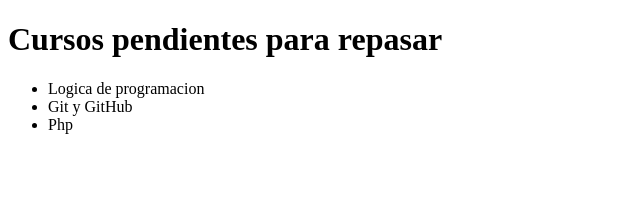
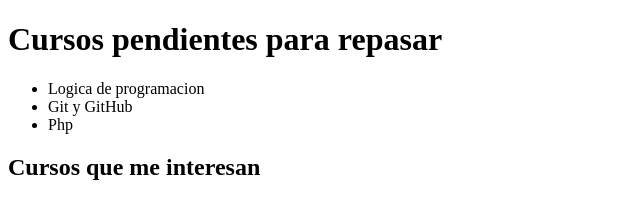
Before and after one commit to fifu/Git-Ejercicio2, a plain HTML site: page index.html in a window 1280 px wide. Shown: the whole page, without its empty margins (0-640 px from the left). Drawn offline with Linux system fonts and the light colour scheme.

Commit message:
Agregando titulo de la lista de cursos que me interesaron.

```diff
--- a/index.html
+++ b/index.html
@@ -13,5 +13,6 @@
         <li>Git y GitHub</li>
         <li>Php</li>
     </ul>
+    <h2>Cursos que me interesan</h2>
 </body>
 </html>
```
